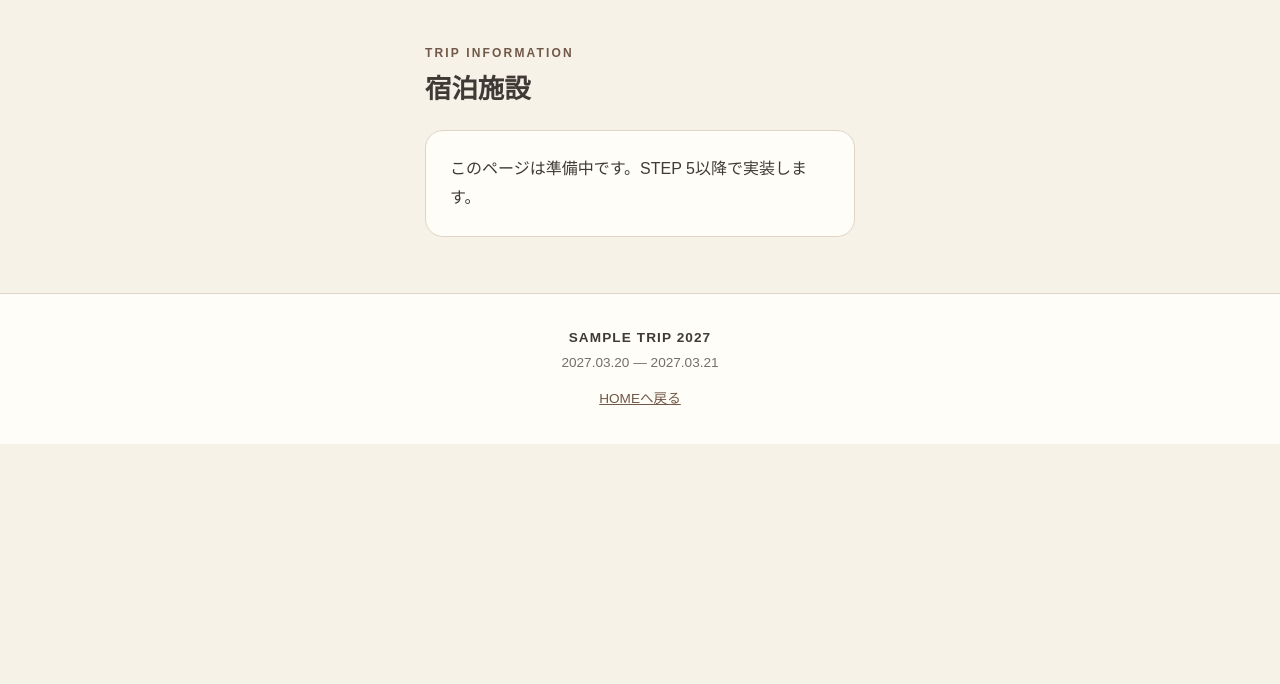
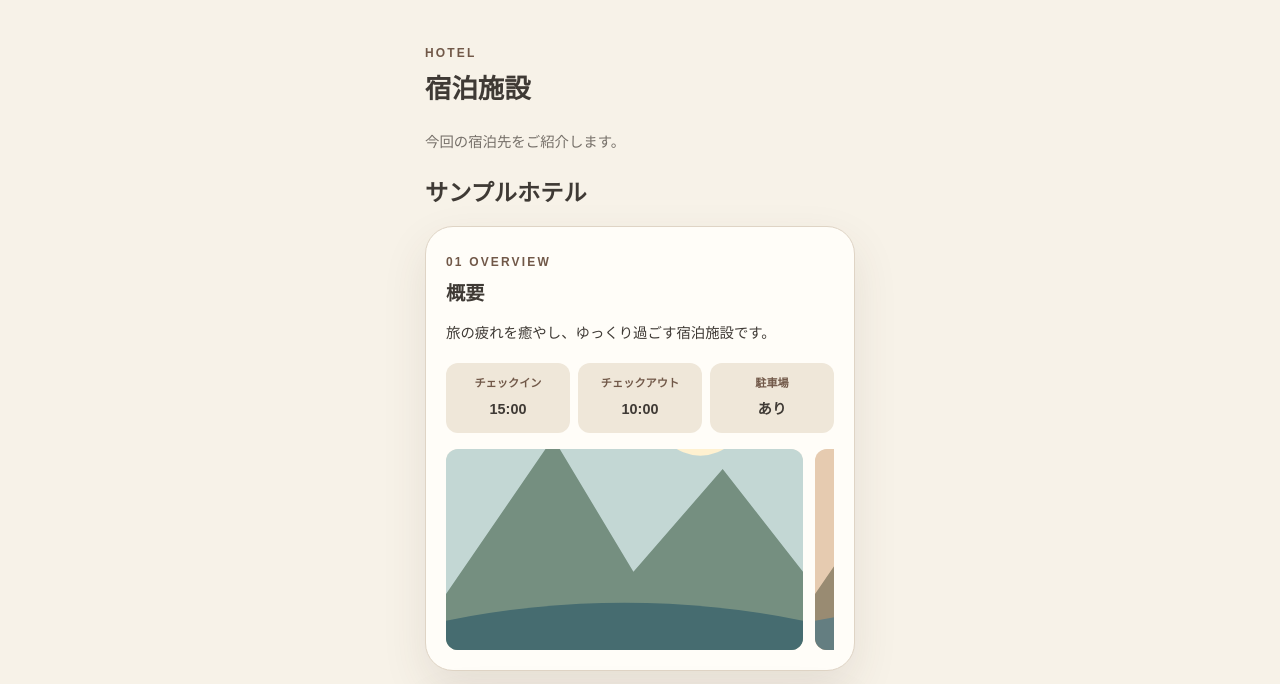
Before and after one commit to furuharu1211/Travel-Template, a plain HTML site: page hotel.html in a window 1280 px wide. Shown: the part 69-753 px from the top of the page. Drawn offline with Linux system fonts and the light colour scheme.

Commit message:
feat: implement configurable hotel page (step 5-3)

```diff
--- a/config/hotel.js
+++ b/config/hotel.js
@@ -1,3 +1,37 @@
-// 宿泊施設のデータ（STEP 5で仕様を実装予定）
+// 宿泊施設：hotels に施設を追加できます。不要な項目は省略してください。
+// id は旅のしおりの detail.anchor と対応します。以下は架空のサンプルです。
 window.TRIP_DATA = window.TRIP_DATA || {};
-window.TRIP_DATA.hotel = [];
+window.TRIP_DATA.hotel = {
+  lead: "今回の宿泊先をご紹介します。",
+  hotels: [
+    {
+      id: "hotel-01",
+      name: "サンプルホテル",
+      description: "旅の疲れを癒やし、ゆっくり過ごす宿泊施設です。",
+      checkIn: "15:00",
+      checkOut: "10:00",
+      parking: "あり",
+      images: ["images/hero/hero-01.svg", "images/hero/hero-02.svg"],
+      website: "",
+      room: {
+        description: "客室の紹介文を入力します。",
+        images: []
+      },
+      dining: {
+        description: "朝食・夕食の情報を入力します。",
+        images: []
+      },
+      bath: {
+        description: "お風呂の紹介文を入力します。",
+        images: []
+      },
+      amenities: ["Wi-Fi", "タオル", "シャンプー・リンス", "歯ブラシ", "ドライヤー", "冷蔵庫"],
+      access: {
+        address: "",
+        transport: "",
+        googleMaps: "",
+        appleMaps: ""
+      }
+    }
+  ]
+};
--- a/config/schedule.js
+++ b/config/schedule.js
@@ -12,7 +12,7 @@ window.TRIP_DATA.schedule = {
         { time: "09:00", title: "集合・出発", description: "集合場所で合流して出発。", transport: "電車", notes: ["出発10分前に集合"] },
         { time: "12:00", endTime: "13:00", title: "昼食", description: "旅先でランチを楽しむ。" },
         { time: "14:00", title: "観光スポット", description: "旅先の風景を楽しむ。", image: "images/hero/hero-01.svg", detail: { page: "sightseeing", label: "観光地を見る", anchor: "spot-01" } },
-        { time: "16:00", title: "チェックイン", description: "宿泊施設に到着。", detail: { page: "hotel", label: "宿の詳細を見る" } }
+        { time: "16:00", title: "チェックイン", description: "宿泊施設に到着。", detail: { page: "hotel", label: "宿の詳細を見る", anchor: "hotel-01" } }
       ]
     },
     {
--- /dev/null
+++ b/css/hotel.css
@@ -0,0 +1,29 @@
+/* Awaji-Tripの概要・部屋・食事・お風呂・設備・アクセスを継承 */
+.hotel-lead,.hotel-copy{font-size:.9rem;white-space:pre-line;overflow-wrap:anywhere}
+.hotel-lead{color:var(--muted);margin:0 0 20px}
+.hotel-stack{display:grid;gap:36px}
+.hotel-property{display:grid;gap:16px;min-width:0;scroll-margin-top:12px}
+.hotel-name{font-size:1.45rem;line-height:1.5;margin:0;overflow-wrap:anywhere}
+.hotel-section{min-width:0;padding:20px;background:var(--surface);border:1px solid var(--border);border-radius:var(--radius-lg);box-shadow:var(--shadow)}
+.hotel-section-title{font-size:1.2rem;margin:4px 0 12px;line-height:1.5}
+.hotel-copy{margin:0 0 12px}
+.hotel-features{display:grid;grid-template-columns:repeat(auto-fit,minmax(85px,1fr));gap:8px;margin:16px 0}
+.hotel-feature{min-width:0;background:var(--surface-2);border-radius:var(--radius-sm);padding:10px 6px;text-align:center;overflow-wrap:anywhere}
+.hotel-feature dt{font-size:.7rem;font-weight:700;color:var(--accent-dark)}
+.hotel-feature dd{font-size:.9rem;font-weight:700;margin:4px 0 0}
+.hotel-gallery{display:flex;gap:12px;margin-top:16px;overflow:hidden}
+.hotel-gallery.is-gallery{overflow-x:auto;scroll-snap-type:x mandatory;scrollbar-color:var(--accent) var(--surface-2)}
+.hotel-gallery-image{flex:0 0 100%;aspect-ratio:16/9;overflow:hidden;border-radius:var(--radius-sm);background:var(--surface-2);scroll-snap-align:center}
+.hotel-gallery.is-gallery .hotel-gallery-image{flex-basis:92%}
+.hotel-gallery-image img{width:100%;height:100%;object-fit:cover}
+.hotel-buttons{display:flex;flex-wrap:wrap;gap:8px;margin:16px 0 0}
+.hotel-btn{display:inline-flex;align-items:center;justify-content:center;min-height:42px;padding:8px 12px;border:1px solid var(--border);border-radius:var(--radius-sm);background:var(--surface-2);color:var(--accent-dark);font-size:.8rem;font-weight:700;text-decoration:none;text-align:center;overflow-wrap:anywhere}
+.hotel-btn.primary{background:var(--accent-dark);border-color:var(--accent-dark);color:var(--surface)}
+.hotel-btn:hover{outline:1px solid var(--accent)}
+.hotel-amenities{display:grid;grid-template-columns:repeat(2,minmax(0,1fr));gap:8px;margin:0;padding:0;list-style:none}
+.hotel-amenities li{background:var(--surface-2);border-radius:var(--radius-sm);padding:12px;text-align:center;font-size:.85rem;overflow-wrap:anywhere}
+.hotel-info{margin:0}
+.hotel-info-row{display:grid;grid-template-columns:48px minmax(0,1fr);gap:8px;border-bottom:1px solid var(--border);padding:8px 0;font-size:.85rem;overflow-wrap:anywhere}
+.hotel-info-row dt{font-weight:700;color:var(--accent-dark)}
+.hotel-info-row dd{margin:0;white-space:pre-line}
+@media(max-width:340px){.hotel-section{padding:14px}.hotel-features{grid-template-columns:repeat(auto-fit,minmax(80px,1fr))}}
--- a/hotel.html
+++ b/hotel.html
@@ -7,9 +7,11 @@
   <title>宿泊施設 | Travel Template</title>
   <link rel="stylesheet" href="css/themes.css">
   <link rel="stylesheet" href="css/style.css">
+  <link rel="stylesheet" href="css/hotel.css">
   <script defer src="config/trip.js"></script>
   <script defer src="config/hotel.js"></script>
   <script defer src="js/components.js"></script>
+  <script defer src="js/pages/hotel.js"></script>
   <script defer src="js/main.js"></script>
 </head>
 <body data-page="hotel">
--- a/js/main.js
+++ b/js/main.js
@@ -13,7 +13,7 @@
   ui.mount(c,current);
   if(current!=="index"){
     main.className="inner-main container";
-    main.append(el("span","eyebrow",({schedule:"SCHEDULE",sightseeing:"SIGHTSEEING"})[current]||"TRIP INFORMATION"),el("h1","page-title",page.label));
+    main.append(el("span","eyebrow",({schedule:"SCHEDULE",sightseeing:"SIGHTSEEING",hotel:"HOTEL"})[current]||"TRIP INFORMATION"),el("h1","page-title",page.label));
     if(!enabled(c,page)){main.append(el("p","notice","この旅行ではこのページを使用していません。"));return;}
     const render=window.TravelPages?.[current];
     if(typeof render==="function"){render(main,c);return;}
--- /dev/null
+++ b/js/pages/hotel.js
@@ -0,0 +1,95 @@
+(() => {
+  "use strict";
+  function safeUrl(value, image=false) {
+    if(typeof value!=="string"||!value.trim())return null;
+    try {
+      const url=image?new URL(value,document.baseURI):new URL(value);
+      return (image?["https:","http:","file:"]:["https:","http:"]).includes(url.protocol)?url.href:null;
+    } catch {return null;}
+  }
+  function render(main) {
+    const {el}=window.TravelUI;
+    const data=window.TRIP_DATA?.hotel;
+    const hotels=Array.isArray(data?.hotels)?data.hotels.filter(h=>h&&typeof h==="object"):[];
+    if(!hotels.length){main.append(el("p","notice","宿泊施設はまだ登録されていません。"));return;}
+    if(data.lead)main.append(el("p","hotel-lead",data.lead));
+    const ids=new Set();
+    const jump=el("nav","hotel-buttons");jump.setAttribute("aria-label","宿泊施設への移動");
+    const stack=el("div","hotel-stack");
+    function gallery(images,label){
+      const g=el("div","hotel-gallery");
+      (Array.isArray(images)?images:[]).forEach(photo=>{
+        const src=safeUrl(typeof photo==="string"?photo:photo?.src,true);if(!src)return;
+        const frame=el("div","hotel-gallery-image"),img=el("img");
+        img.alt=photo?.alt||label+"の写真";img.loading="lazy";
+        img.addEventListener("error",()=>{frame.remove();if(!g.childElementCount)g.remove();else if(g.childElementCount===1){g.classList.remove("is-gallery");g.removeAttribute("tabindex");g.removeAttribute("aria-label");}});
+        img.src=src;frame.append(img);g.append(frame);
+      });
+      if(g.childElementCount>1){g.classList.add("is-gallery");g.tabIndex=0;g.setAttribute("aria-label",label+"の写真（横スクロール）");}
+      return g.childElementCount?g:null;
+    }
+    function links(items){
+      const row=el("div","hotel-buttons");
+      items.forEach(([label,value,primary])=>{
+        const url=safeUrl(value);if(!url)return;
+        const a=el("a","hotel-btn"+(primary?" primary":""),label);a.href=url;a.target="_blank";a.rel="noopener noreferrer";row.append(a);
+      });
+      return row.childElementCount?row:null;
+    }
+    hotels.forEach((hotel,i)=>{
+      const article=el("article","hotel-property");
+      const candidate=typeof hotel.id==="string"&&/^[A-Za-z][A-Za-z0-9_-]*$/.test(hotel.id)?hotel.id:"hotel-"+(i+1);
+      let id=candidate,n=2;while(ids.has(id)||document.getElementById(id))id=candidate+"-"+n++;
+      ids.add(id);article.id=id;
+      const name=hotel.name||"宿泊施設";
+      const shortcut=el("a","hotel-btn",name);shortcut.href="#"+id;jump.append(shortcut);
+      const heading=el("h2","hotel-name",name);article.append(heading);
+      let number=0;
+      function section(label,en){
+        const node=el("section","hotel-section");
+        node.append(el("span","eyebrow",String(++number).padStart(2,"0")+" "+en),el("h3","hotel-section-title",label));article.append(node);return node;
+      }
+      const overview=section("概要","OVERVIEW");
+      if(hotel.description)overview.append(el("p","hotel-copy",hotel.description));
+      const features=el("dl","hotel-features");
+      [["チェックイン",hotel.checkIn],["チェックアウト",hotel.checkOut],["駐車場",hotel.parking]].forEach(([label,value])=>{
+        if(value){const card=el("div","hotel-feature");card.append(el("dt","",label),el("dd","",value));features.append(card);}
+      });
+      if(features.childElementCount)overview.append(features);
+      const photos=gallery(hotel.images,name);if(photos)overview.append(photos);
+      const official=links([["公式サイトを見る",hotel.website,true]]);if(official)overview.append(official);
+      [["部屋","ROOM",hotel.room],["食事","DINING",hotel.dining],["お風呂","BATH",hotel.bath]].forEach(([label,en,detail])=>{
+        if(!detail)return;
+        const images=gallery(detail.images,name+"・"+label);
+        if(!detail.description&&!images)return;
+        const node=section(label,en);
+        if(detail.description)node.append(el("p","hotel-copy",detail.description));
+        if(images)node.append(images);
+      });
+      if(Array.isArray(hotel.amenities)&&hotel.amenities.some(a=>typeof a==="string"&&a.trim())){
+        const node=section("設備・アメニティ","AMENITIES"),grid=el("ul","hotel-amenities");
+        hotel.amenities.filter(a=>typeof a==="string"&&a.trim()).forEach(a=>grid.append(el("li","",a)));
+        node.append(grid);
+      }
+      const access=hotel.access;
+      if(access){
+        const buttons=links([["Google Mapsを見る",access.googleMaps],["Apple Mapsを見る",access.appleMaps]]);
+        if(access.address||access.transport||buttons){
+          const node=section("アクセス","ACCESS"),info=el("dl","hotel-info");
+          [["住所",access.address],["移動",access.transport]].forEach(([label,value])=>{if(value){const row=el("div","hotel-info-row");row.append(el("dt","",label),el("dd","",value));info.append(row);}});
+          if(info.childElementCount)node.append(info);if(buttons)node.append(buttons);
+        }
+      }
+      stack.append(article);
+    });
+    if(hotels.length>1)main.append(jump);
+    main.append(stack);
+    if(location.hash){
+      let id;try{id=decodeURIComponent(location.hash.slice(1));}catch{return;}
+      const target=document.getElementById(id);
+      if(target&&main.contains(target))requestAnimationFrame(()=>target.scrollIntoView({block:"start",behavior:"instant"}));
+    }
+  }
+  window.TravelPages=window.TravelPages||{};
+  window.TravelPages.hotel=render;
+})();
```
Also changed, not shown: 1 other file.
